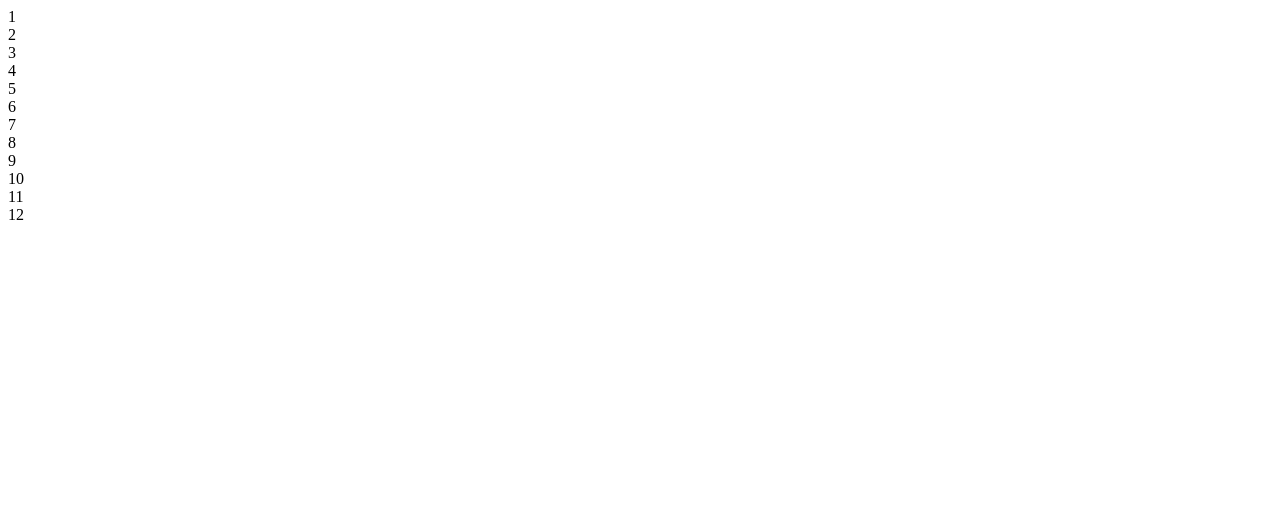
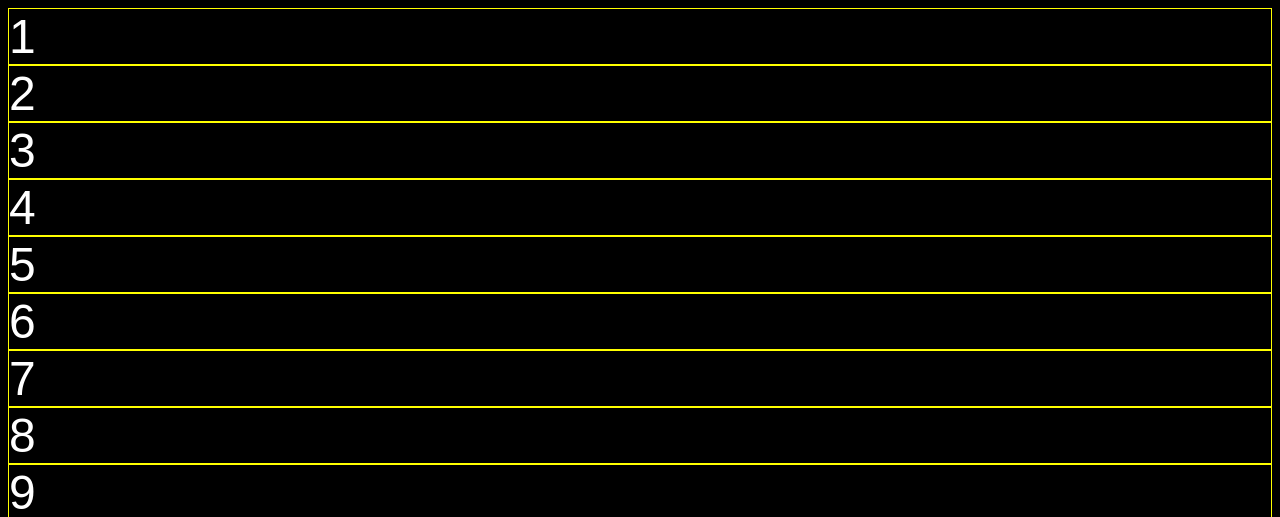
Before and after one commit to Lucas-Silva-2004/Curso-Web, a plain HTML site: page Grid/1_colunas.html in a window 1280 px wide. Shown: the top 517 px of the page. Drawn offline with Linux system fonts and the light colour scheme.

Commit message:
fiz a principal estrutura

```diff
--- a/Grid/1_colunas.html
+++ b/Grid/1_colunas.html
@@ -4,6 +4,23 @@
     <meta charset="UTF-8">
     <meta name="viewport" content="width=device-width, initial-scale=1.0">
     <title>Colunas Grid</title>
+
+    <style>
+        body {
+            font-family: Arial, Helvetica, sans-serif;
+            font-size: 3rem;
+            background-color: #000000;
+            color: white;
+        }
+
+        .grid {
+
+        }
+
+        .grid > div {
+            border: 1px solid yellow;
+        }
+    </style>
 </head>
 <body>
     <main>
```
